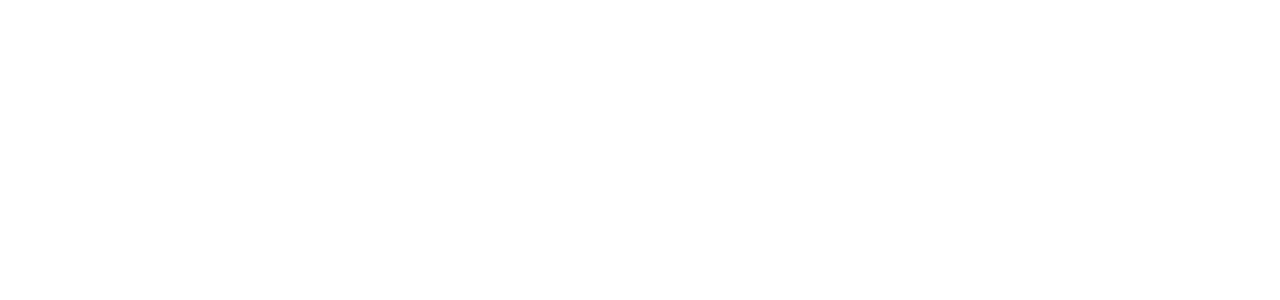
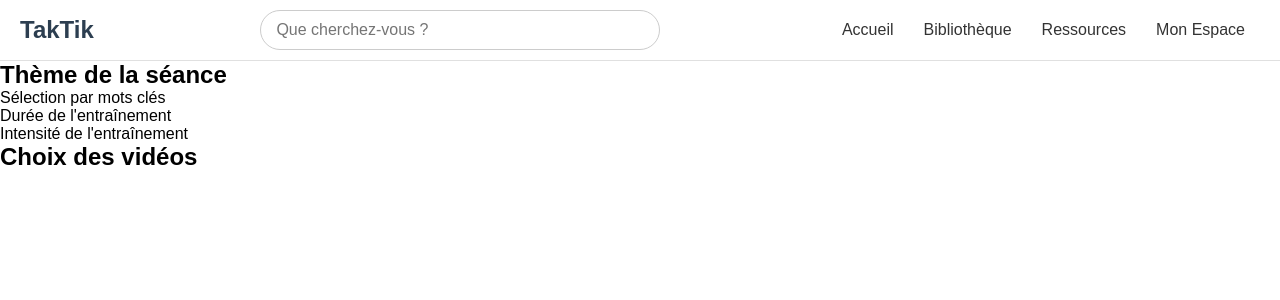
Before and after one commit to savvyh/handball_app, a Django app: page /training/ in a window 1280 px wide. Before the commit the part shown is empty. Shown: the top 300 px of the page. Run offline with Django 5.2, Linux system fonts and the light colour scheme.

Commit message:
Add a navbar inside the training page

```diff
--- a/handball_app/main/static/main/training.css
+++ b/handball_app/main/static/main/training.css
@@ -7,3 +7,95 @@
 body {
     font-family: 'Poppins', sans-serif;
 }
+
+header {
+    background-color: #fff;
+    padding: 10px 20px;
+    border-bottom: 1px solid #e0e0e0;
+}
+
+.navbar {
+    display: flex;
+    align-items: center;
+    justify-content: space-between;
+}
+
+.title-nav {
+    display: flex;
+    align-items: center;
+}
+
+.title-nav h1 {
+    font-family: 'Anton', sans-serif;
+    color: #2C3E50;
+    margin: 0;
+}
+
+.search-bar {
+    flex: 1;
+    display: flex;
+    justify-content: center;
+}
+
+.search-bar input {
+    width: 80%;
+    max-width: 400px;
+    padding: 10px 15px;
+    border: 1px solid #ccc;
+    border-radius: 25px;
+    font-size: 16px;
+}
+
+.nav-links {
+    list-style: none;
+    display: flex;
+    margin: 0;
+    padding: 0;
+}
+
+.nav-links li {
+    margin: 0 15px;
+    position: relative;
+}
+
+.nav-links a {
+    text-decoration: none;
+    color: #333;
+    font-size: 16px;
+}
+
+.dropdown:hover .dropdown-content {
+    display: block;
+}
+
+.dropdown-content {
+    display: none;
+    position: absolute;
+    background-color: #f9f9f9;
+    min-width: 160px;
+    box-shadow: 0px 8px 16px rgba(0, 0, 0, 0.2);
+    z-index: 1;
+}
+
+.dropdown-content li {
+    padding: 12px 16px;
+}
+
+.dropdown-content li a {
+    color: #333;
+    text-decoration: none;
+    display: block;
+}
+
+.dropdown-content li a:hover {
+    background-color: #f1f1f1;
+}
+
+.menu-icon {
+    display: none;
+    cursor: pointer;
+}
+
+.menu-icon span {
+    font-size: 24px;
+}
--- a/handball_app/main/templates/main/training.html
+++ b/handball_app/main/templates/main/training.html
@@ -8,6 +8,52 @@
     <title>Créer ma séance</title>
 </head>
 <body>
-
+    <header>
+        <nav class="navbar">
+            <div class="title-nav">
+                <h1>TakTik</h1>
+            </div>
+            <div class="search-bar">
+                <input type="text" placeholder="Que cherchez-vous ?">
+            </div>
+            <ul class="nav-links">
+                <li><a href="{% url 'home' %}">Accueil</a></li>
+                <li><a href="#">Bibliothèque</a></li>
+                <li><a href="#">Ressources</a></li>
+                <li class="dropdown">
+                    <a href="#">Mon Espace</a>
+                    <ul class="dropdown-content">
+                        <li><a href="{% url 'settings' %}">Paramètres</a></li>
+                        <li><a href="{% url 'club' %}">Espace Club</a></li>
+                        <li><a href="{% url 'logout' %}">Déconnexion</a></li>
+                    </ul>
+                </li>
+            </ul>
+            <div class="menu-icon">
+                <span>&#9776;</span>
+            </div>
+        </nav>
+    </header>
+    <div class="step-1">
+        <h2>Thème de la séance</h2>
+        <div>
+            <p>Sélection par mots clés</p>
+            <!-- Comment intégrer des mots clés ? ils doivent être stocké dans la base de donnée ? Le but est que l'utilisateur clique sur des mots clés afin que les vidéos qui apparaitront dépendra du mot clé choisi -->
+        </div>
+        <div>
+            <p>Durée de l'entraînement</p>
+            <!-- Donner la possibilité de choisir entre 1H30 ou 2H. Le choix fait par l'utilisateur définira le nombre d'exercice à configurer dans la séance-->
+        </div>
+        <div>
+            <p>Intensité de l'entraînement</p>
+            <!-- Choix entre 'Veille de Match', 'Après Match', 'En semaine'. Le choix définira également le contenu suggérer-->
+        </div>
+    </div>
+    <div class="step-2">
+        <h2>Choix des vidéos</h2>
+        <div>
+            <!-- Les vidéos seront disponbile depuis la base de donnée-->
+        </div>
+    </div>
 </body>
 </html>
```
